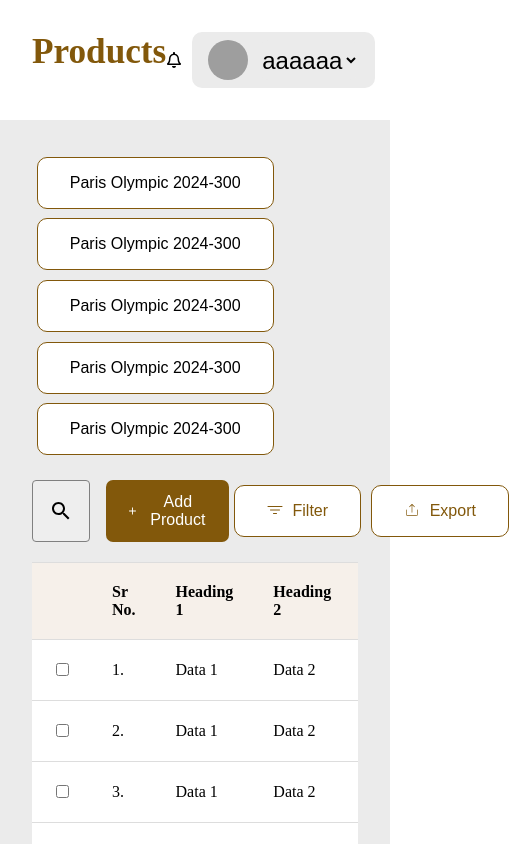
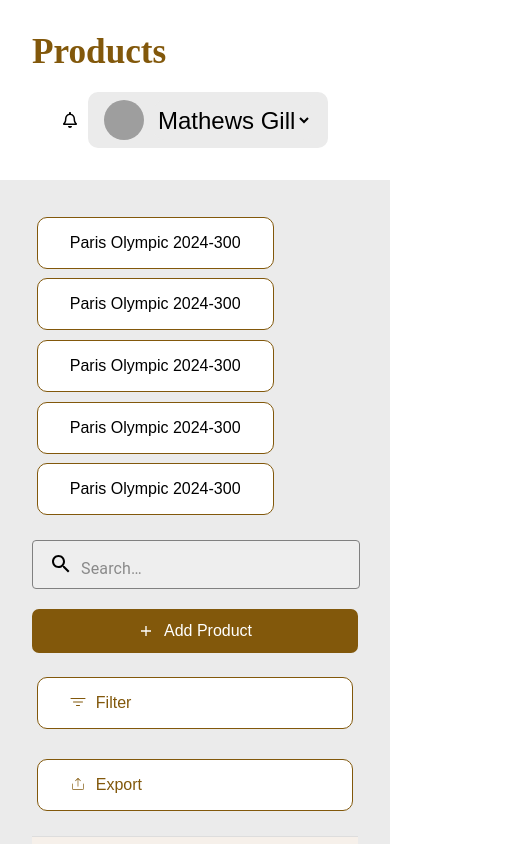
Before and after one commit to nootanlodhi/Codevyasa-task, a React (Vite) app: page / in a window 390 px wide. Shown: the top 844 px of the page, 514 px wide, since content can reach past the window. Built offline with nearby package versions, Linux system fonts and the light colour scheme; grey boxes are pictures that could not be loaded.

Commit message:
Fix resposive design

```diff
--- a/src/App.scss
+++ b/src/App.scss
@@ -141,3 +141,24 @@
     }
   }
 }
+
+@media (max-width: 900px){
+  .search-filter-container{
+    flex-direction: column;
+    gap: 20px;
+  }
+}
+
+@media (max-width: 400px){
+  .right-filter-container{
+    flex-direction: column;
+    gap: 20px;
+  }
+}
+
+@media (max-width: 500px){
+  .navbar{
+    flex-direction: column;
+    gap: 20px;
+  }
+}
--- a/src/components/Navbar.jsx
+++ b/src/components/Navbar.jsx
@@ -1,4 +1,3 @@
-import { Avatar, IconButton } from "@mui/material";
 import { FaRegBell } from "react-icons/fa";
 
 const Navbar = () => {
@@ -10,10 +9,10 @@
         <div>
           <img src="https://encrypted-tbn0.gstatic.com/images?q=tbn:ANd9GcS6Hb5xzFZJCTW4cMqmPwsgfw-gILUV7QevvQ&s"/>
           <select>
-            <option>aaaaaa</option>
-            <option>aaaaaa</option>
-            <option>aaaaaa</option>
-            <option>aaaaaa</option>
+            <option>Mathews Gill</option>
+            <option>Mathews Gill</option>
+            <option>Mathews Gill</option>
+            <option>Mathews Gill</option>
           </select>
         </div>
       </div>
```
